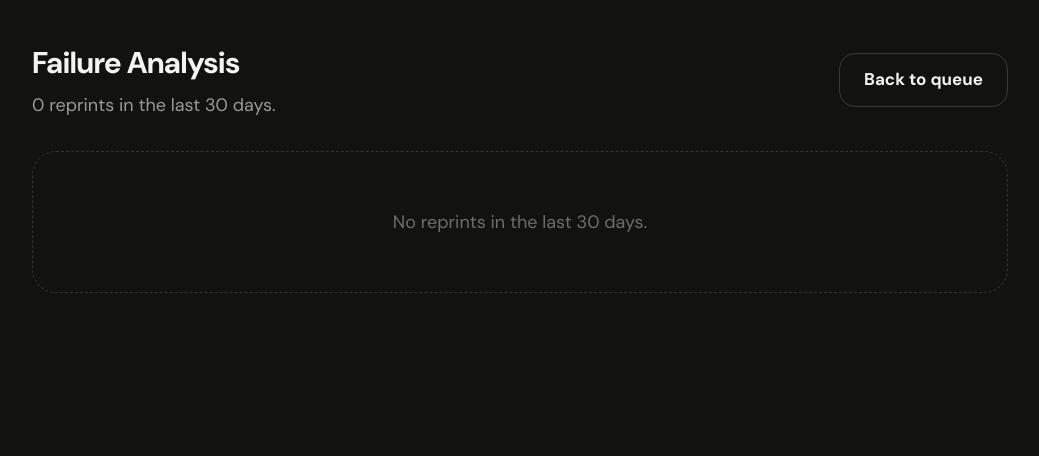
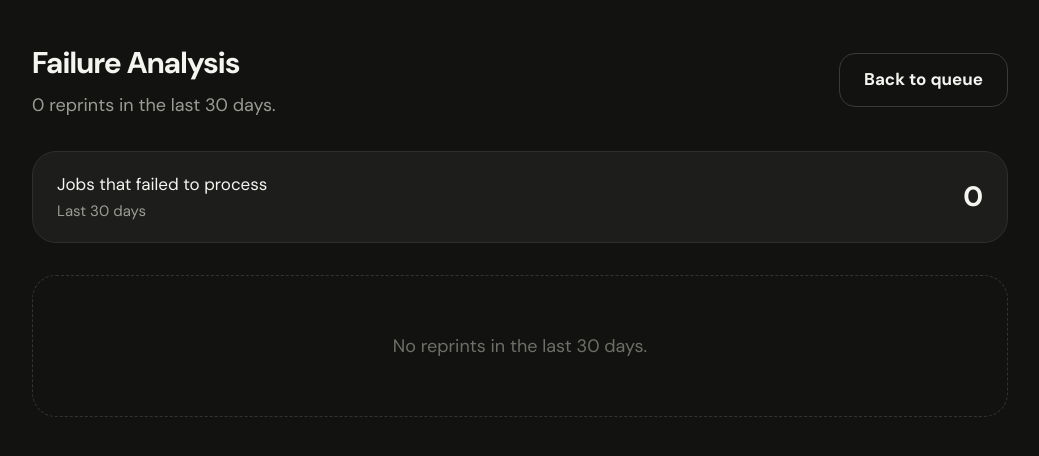
Before and after one commit to devznawfu/PRINTME, a Flask app: page /admin/failures in a window 1280 px wide. Shown: the top 456 px of the page, without its empty margins (120-1159 px from the left). Run offline with Flask 3, Linux system fonts and the light colour scheme; the visitor is signed in with stand-in values (Sample User, id 1); data that the repository does not hold is empty.

Commit message:
feat: failed-to-process count and a specific top-reason callout
failures() already did real GROUP BY-style aggregation over
reprint_reason, but the spec wanted two more things: jobs that never
made it through processing at all (a different failure mode than a
reprint - counted separately, not folded into the ranking), and a
specific top-reason sentence with a peso figure instead of just a
ranked list. Also finished the 17px floor on this template.

```diff
--- a/printme/routes/admin_day.py
+++ b/printme/routes/admin_day.py
@@ -168,12 +168,22 @@ def failures():
         key=lambda r: r["count"],
         reverse=True,
     )
+    total_reprints = len(reprints)
+    top_reason_pct = (
+        round(100 * ranked[0]["count"] / total_reprints) if ranked and total_reprints else 0
+    )
+
+    failed_count = Job.query.filter(
+        Job.status == JobStatus.FAILED, Job.created_at >= cutoff
+    ).count()
 
     return render_template(
         "admin/failures.html",
         ranked=ranked,
-        total_reprints=len(reprints),
+        total_reprints=total_reprints,
         total_cost=sum(r["cost"] for r in ranked),
         window_days=FAILURE_WINDOW_DAYS,
         cost_per_sheet=cost_per_sheet,
+        top_reason_pct=top_reason_pct,
+        failed_count=failed_count,
     )
--- a/printme/templates/admin/failures.html
+++ b/printme/templates/admin/failures.html
@@ -11,25 +11,37 @@
     <a href="{{ url_for('admin_dashboard.dashboard') }}" class="flex min-h-[54px] items-center rounded-2xl border border-line px-6 text-[17px] font-bold">Back to queue</a>
   </div>
 
+  <div class="flex items-center justify-between gap-4 rounded-3xl border border-border bg-panel px-6 py-5">
+    <div class="flex flex-col gap-0.5">
+      <span class="text-[17px] text-text">Jobs that failed to process</span>
+      <span class="text-[15px] text-muted">Last {{ window_days }} days</span>
+    </div>
+    <span class="text-[28px] font-bold tabular-nums">{{ failed_count }}</span>
+  </div>
+
   {% if not ranked %}
   <div class="rounded-3xl border border-dashed border-dash p-14 text-center text-lg text-faint">No reprints in the last {{ window_days }} days.</div>
   {% else %}
+  <div class="flex flex-col gap-2 rounded-2xl border border-warn-card-line bg-warn-note px-5 py-4">
+    <span class="text-[17px] font-bold text-warn-title">{{ ranked[0].label }} is {{ top_reason_pct }}% of your reprints</span>
+    <span class="text-[15px] text-warn-note-text">That's costing about &#8369;{{ "%.2f"|format(ranked[0].cost) }} over the last {{ window_days }} days.</span>
+  </div>
   <div class="flex flex-col gap-4">
     {% for r in ranked %}
     <div class="flex items-center justify-between gap-4 rounded-3xl border border-border bg-panel p-6">
       <div class="flex flex-col gap-1">
         <h3 class="text-lg font-bold leading-tight">{{ r.label }}</h3>
-        <span class="text-[15px] text-muted">{{ r.count }} reprint{{ "s" if r.count != 1 else "" }}</span>
+        <span class="text-[17px] text-muted">{{ r.count }} reprint{{ "s" if r.count != 1 else "" }}</span>
       </div>
       <span class="text-[22px] font-bold tabular-nums">&#8369;{{ "%.2f"|format(r.cost) }}</span>
     </div>
     {% endfor %}
   </div>
   <div class="flex items-center justify-between gap-4 rounded-3xl border border-border bg-inset p-6">
-    <span class="text-[15px] font-bold text-muted">Total estimated cost</span>
+    <span class="text-[17px] font-bold text-muted">Total estimated cost</span>
     <span class="text-[22px] font-bold tabular-nums">&#8369;{{ "%.2f"|format(total_cost) }}</span>
   </div>
-  <span class="text-[14px] text-faint">Charged reprints use their actual total; uncharged (shop-fault) reprints are estimated at &#8369;{{ "%.2f"|format(cost_per_sheet) }} per reprint, editable on the Pricing page.</span>
+  <span class="text-[17px] text-faint">Charged reprints use their actual total; uncharged (shop-fault) reprints are estimated at &#8369;{{ "%.2f"|format(cost_per_sheet) }} per reprint, editable on the Pricing page.</span>
   {% endif %}
 </div>
 {% endblock %}
```
